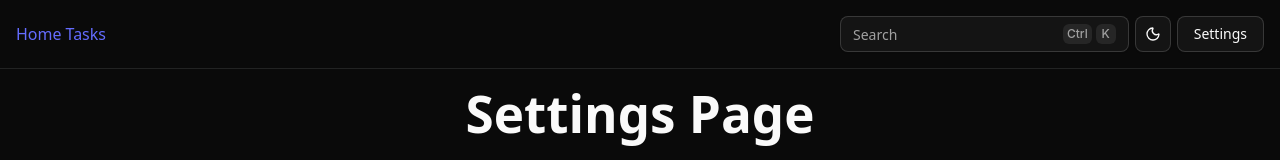
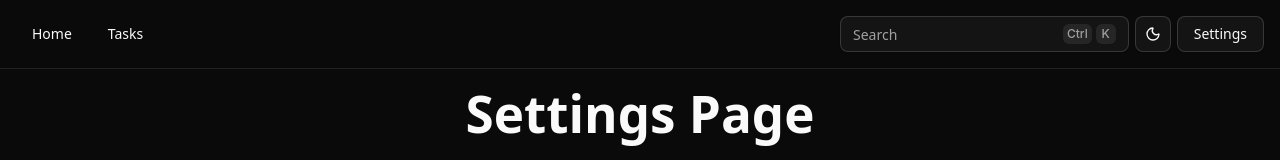
Before and after one commit to rodionkuhty/todo-app, a React (Vite) app: page /settings in a window 1280 px wide. Shown: the top 160 px of the page. Built offline with nearby package versions, Linux system fonts and the light colour scheme.

Commit message:
refactor header

```diff
--- a/src/components/Menu.tsx
+++ b/src/components/Menu.tsx
@@ -2,20 +2,39 @@ import { UsersAria } from '@/components/UserAria';
 import {
   NavigationMenu,
   NavigationMenuItem,
+  NavigationMenuLink,
   NavigationMenuList,
+  navigationMenuTriggerStyle,
 } from '@/components/ui/navigation-menu';
 import { Link } from 'react-router-dom';
+import { cn } from '@/lib/utils.ts';
 
 export default function Menu() {
   return (
-    <div className='flex justify-between'>
+    <div className='flex items-center justify-between'>
       <NavigationMenu>
         <NavigationMenuList>
           <NavigationMenuItem>
-            <Link to='/'>Home</Link>
+            <NavigationMenuLink
+              asChild
+              className={cn(
+                navigationMenuTriggerStyle(),
+                'text-foreground transition-colors',
+              )}
+            >
+              <Link to='/'>Home</Link>
+            </NavigationMenuLink>
           </NavigationMenuItem>
           <NavigationMenuItem className='hidden md:flex'>
-            <Link to='/tasks'>Tasks</Link>
+            <NavigationMenuLink
+              asChild
+              className={cn(
+                navigationMenuTriggerStyle(),
+                'text-foreground transition-colors',
+              )}
+            >
+              <Link to='/tasks'>Tasks</Link>
+            </NavigationMenuLink>
           </NavigationMenuItem>
         </NavigationMenuList>
       </NavigationMenu>
--- a/src/index.css
+++ b/src/index.css
@@ -52,11 +52,10 @@
 
 a {
   font-weight: 500;
-  color: #646cff;
   text-decoration: inherit;
 }
 a:hover {
-  color: #535bf2;
+  text-decoration: underline;
 }
 
 body {
@@ -81,10 +80,6 @@ h1 {
     color: #213547;
     background-color: #ffffff;
   }
-  a:hover {
-    color: #747bff;
-  }
-  /* Removed light-mode global button background override */
 }
 
 @theme inline {
```
